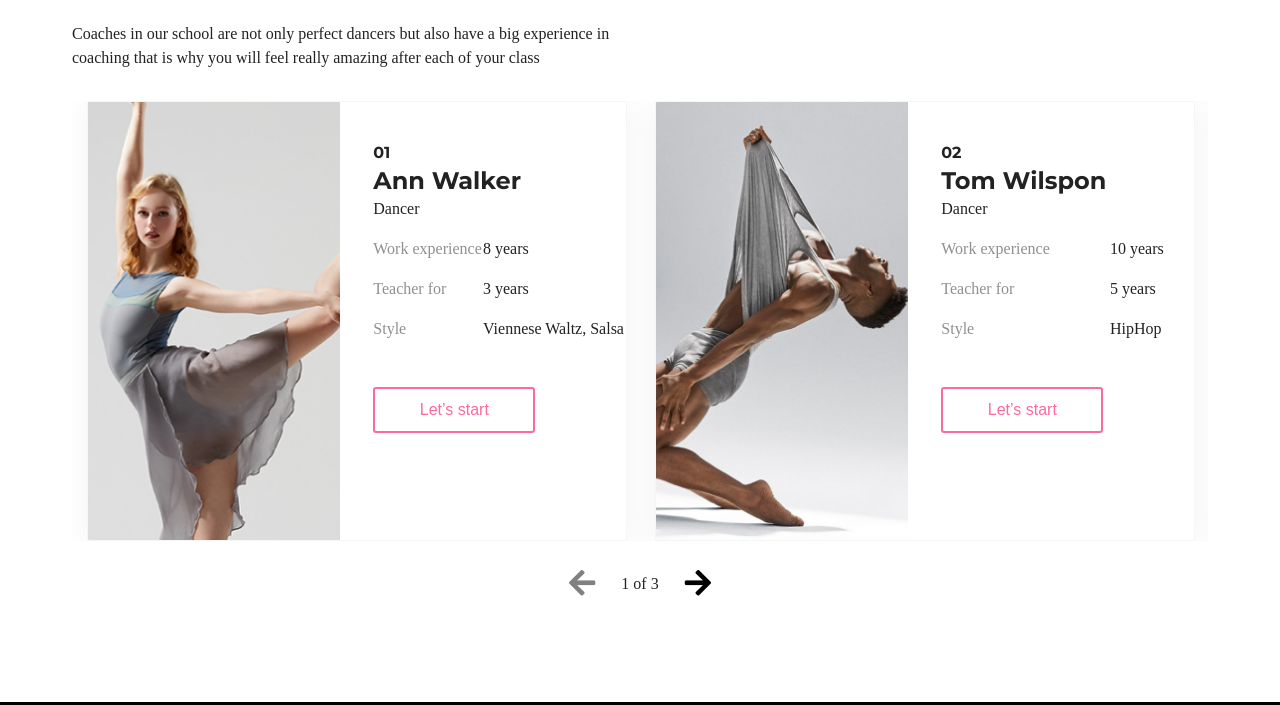
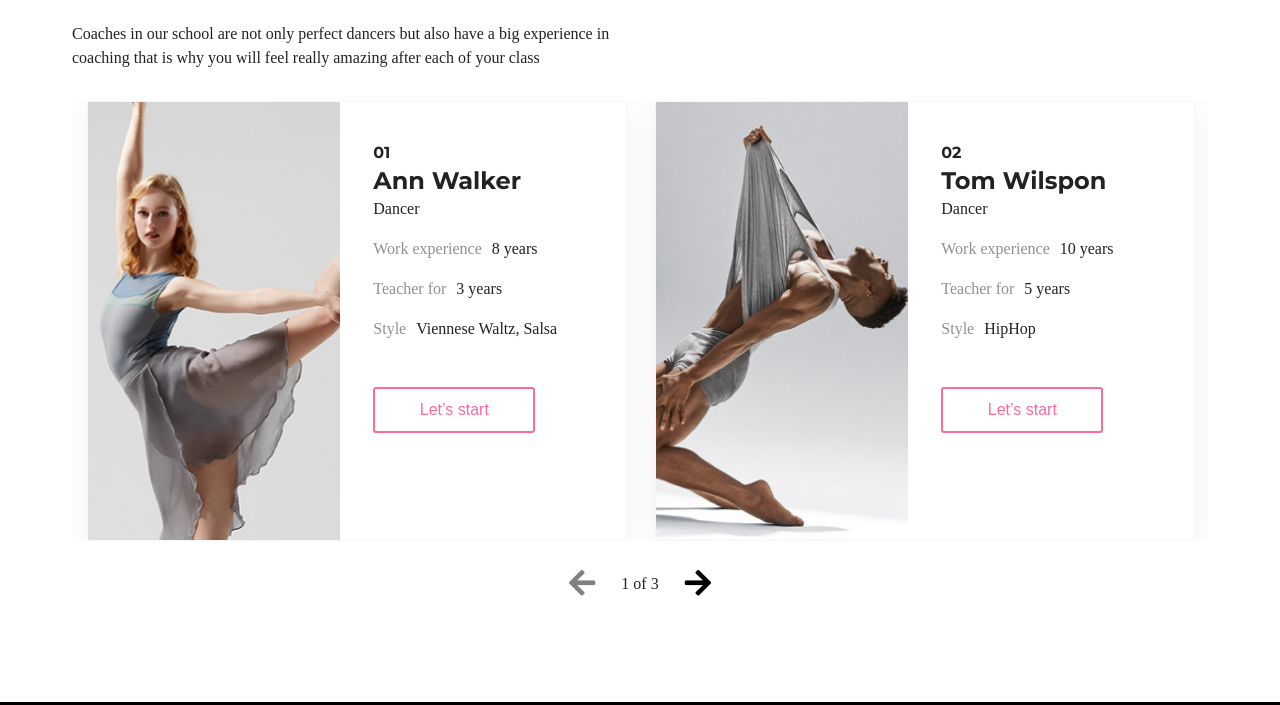
Before and after one commit to OKushchik/weddingDance, a website: page index.html in a window 1280 px wide. Shown: the part 2241-2946 px from the top of the page. Drawn offline with nearby package versions, Linux system fonts and the light colour scheme; a web font is replaced by a local one.

Commit message:
change card inform

```diff
--- a/src/styles/common/_main.scss
+++ b/src/styles/common/_main.scss
@@ -420,16 +420,18 @@ a {
         width: 100%;
 
         th {
+            display: inline-block;
             text-align: left;
             padding-top: 24px;
+            padding-right: 10px;
             font-family: "Montserrat-400";
             font-size: 16px;
             opacity: 0.5;
         }
 
         td {
+            display: inline-block;
             text-align: left;
-            padding-top: 24px;
             font-family: "Montserrat-400";
             font-size: 16px;
         }
```
Also changed, not shown: index.html (+1 -1 lines), dist/style.css.
